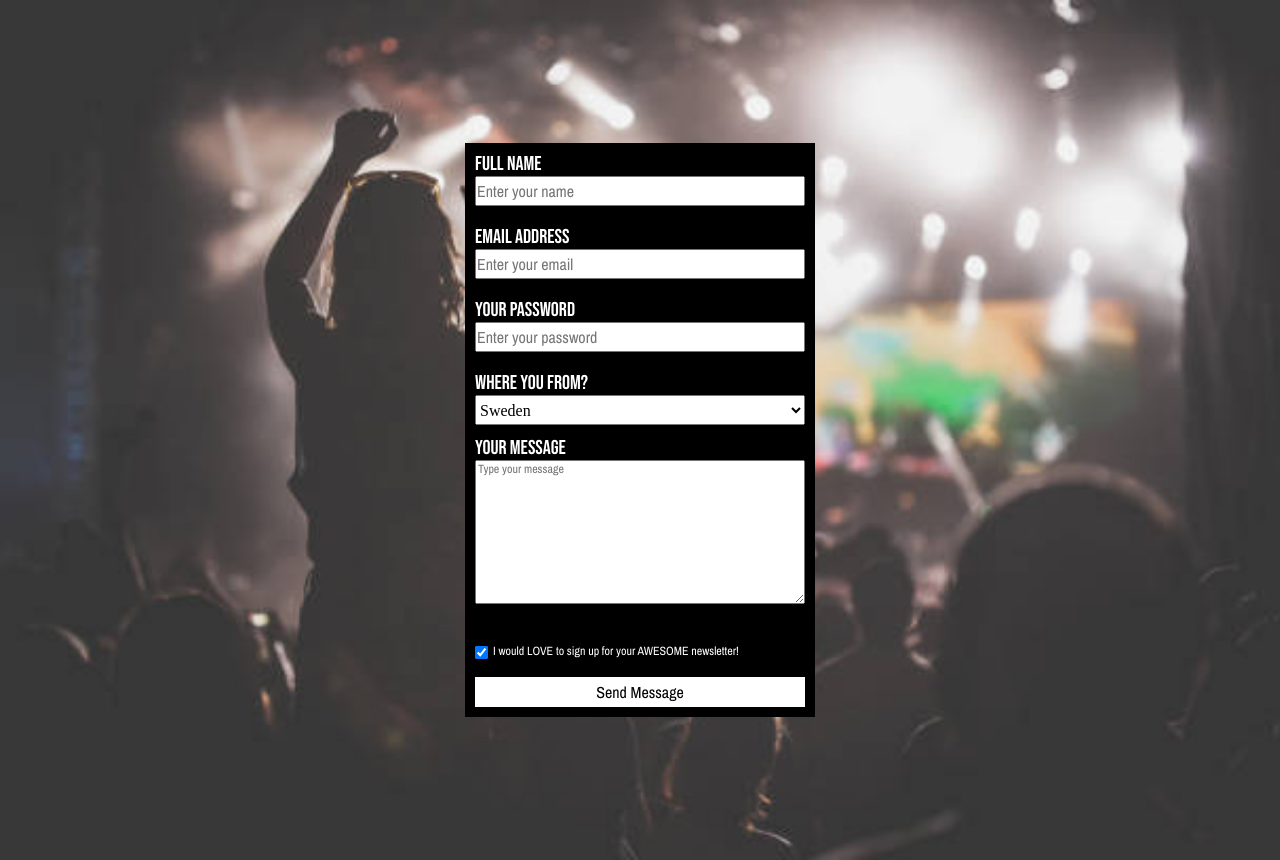
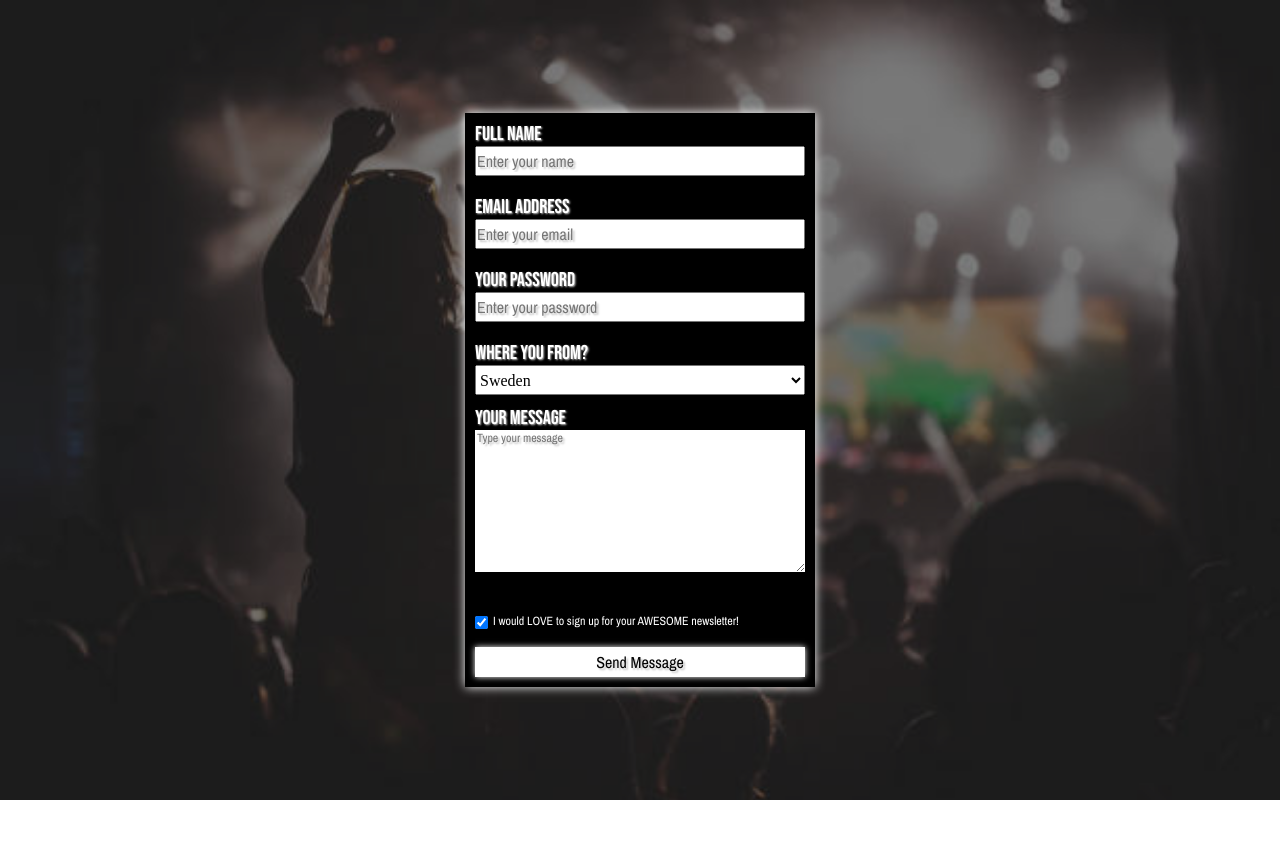
Before and after one commit to PhilippRosie/form-assignment, a plain HTML site: page index.html in a window 1280 px wide. After the commit the page ends 800 px from the top, so only its background shows below. Drawn offline with nearby package versions, Linux system fonts and the light colour scheme.

Commit message:
added text and box shadow also added a layer over barckround and added opacity

```diff
--- a/index.html
+++ b/index.html
@@ -29,7 +29,7 @@
             <label for="name" class="label">Full Name</label>
             <input type="name" name="name" id="name" class="input-field" placeholder="Enter your name">
             <label for="email" class="label">Email Address</label>
-            <input type="email" name="email" id="email" class="input-field" placeholder="Enter your email">
+            <input type="email" name="email" id="email" class="input-field" placeholder="Enter your email" required>
             <label for="password" class="label">Your password</label>
             <input type="password" name="password" id="password" class="input-field" placeholder="Enter your password"
             required minlength="6">
--- a/styles/styles.css
+++ b/styles/styles.css
@@ -5,14 +5,23 @@
 }
 
 body {
-    margin-left: 20px;
-    margin-right: 20px;
-    margin-top: 30px;
-    margin-bottom: 30px;
     display: flex;
     background-image: url(/images/Rock\ concert\ crowd.jpeg);
     background-size: cover;
     background-repeat: no-repeat;
+    position: relative;
+}
+
+body::before {
+    content: "";
+    display: block;
+    position: absolute;
+    top: 0;
+    left: 0;
+    right: 0;
+    bottom: 0;
+    background-color: rgb(0, 0, 0, 0.5);
+    z-index: -1;
 }
 
 .form-container {
@@ -32,22 +41,27 @@ body {
     flex-direction: column;
     background-color: black;
     color: white;
+    box-shadow: 0px 0px 10px #ffffff;
 }
 
 .label {
     font-size: 20px;
     font-family: 'Bebas Neue', cursive;
+    text-shadow: 1px 1px 2px #c4c4c4;
 }
 
 .input-field {
     width: 100%;
     height: 30px;
     margin-bottom: 20px;
-    font-family: 'Archivo Narrow', sans-serif
+    font-family: 'Archivo Narrow', sans-serif;
+    text-shadow: 2px 2px 2px #c4c4c4;
 }
 
 .input-field:hover {
     background-color: lightgrey;
+    text-shadow: 2px 2px 2px #000000;
+    transition: .3s;
 }
 
 .select-wrapper {
@@ -67,6 +81,7 @@ body {
     justify-content: center;
     font-size: 20px;
     font-family: 'Bebas Neue', cursive;
+    text-shadow: 1px 1px 2px #c4c4c4;
 }
 
 .message-box {
@@ -79,11 +94,15 @@ body {
     width: 100%;
     font-size: 12px;
     padding: 2px;
-    font-family: 'Archivo Narrow', sans-serif
+    font-family: 'Archivo Narrow', sans-serif;
+    border: none;
+    text-shadow: 2px 2px 2px #c4c4c4;
 }
 
 .message-field:hover {
     background-color: lightgray;
+    text-shadow: 2px 2px 2px #000000;
+    transition: .3s;
 }
 
 .checkbox-label {
@@ -106,6 +125,7 @@ body {
 .button-container {
     position: relative;
     height: 30px;
+    box-shadow: 0px 0px 6px #ffffff;
 }
 
 .button {
@@ -117,8 +137,12 @@ body {
    font-family: 'Archivo Narrow', sans-serif;
    background-color: white;
    border: none;
+   text-shadow: 2px 2px 2px #c4c4c4;
 }
 
 .button:hover {
+    color: rgb(255, 255, 255);
     background-color: lightgray;
+    text-shadow: 2px 2px 2px #000000;
+    transition: 1s;
 }
```
